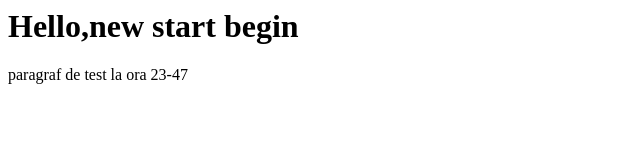
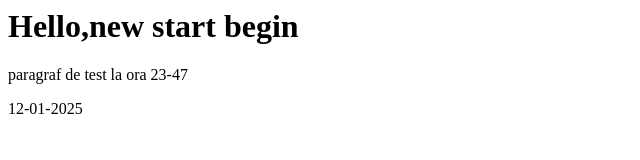
Before and after one commit to Cristi-UNC/first-code-buid, a plain HTML site: page index.html in a window 1280 px wide. Shown: the full height of the page, 0-640 px from the left. Drawn offline with Linux system fonts and the light colour scheme.

Commit message:
feat: fisier nou de index

```diff
--- a/index.html
+++ b/index.html
@@ -1,2 +1,3 @@
 <h1>Hello,new start begin </h1>
 <p>paragraf de test la ora 23-47</p>
+<p>12-01-2025</p>
```
